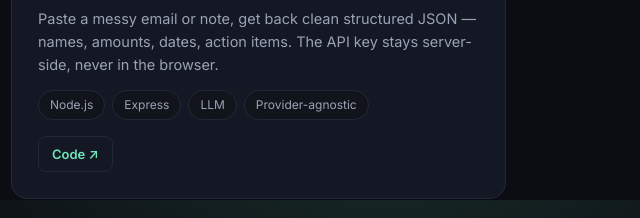
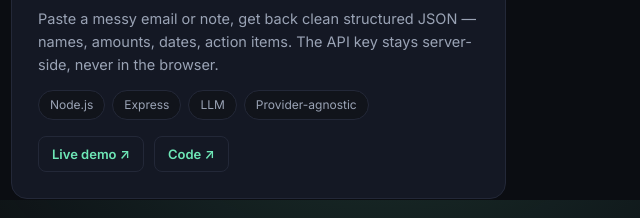
Before and after one commit to realaweayomide/realaweayomide.github.io, a plain HTML site: page index.html in a window 1280 px wide. Shown: the part 3800-4018 px from the top of the page, 640-1280 px from the left. Drawn offline with Linux system fonts and the light colour scheme.

Commit message:
Add files via upload

```diff
--- a/index.html
+++ b/index.html
@@ -326,6 +326,7 @@
           <p class="blurb">Paste a messy email or note, get back clean structured JSON — names, amounts, dates, action items. The API key stays server-side, never in the browser.</p>
           <div class="stack"><span class="chip">Node.js</span><span class="chip">Express</span><span class="chip">LLM</span><span class="chip">Provider-agnostic</span></div>
           <div class="card-links">
+            <a href="https://text-to-json.onrender.com" target="_blank" rel="noopener">Live demo ↗</a>
             <a href="https://github.com/realaweayomide/text-to-json" target="_blank" rel="noopener">Code ↗</a>
           </div>
         </div>
```
